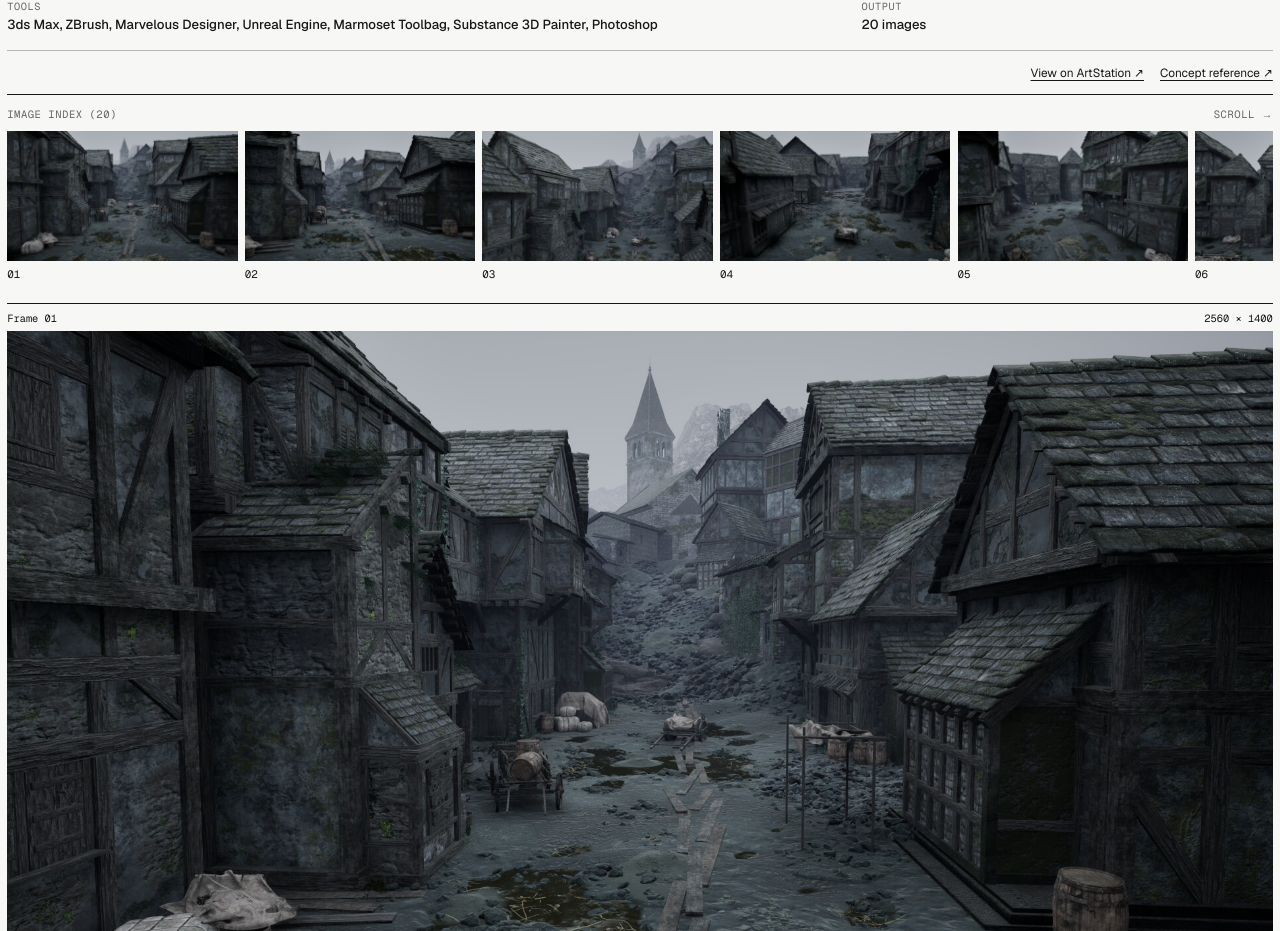
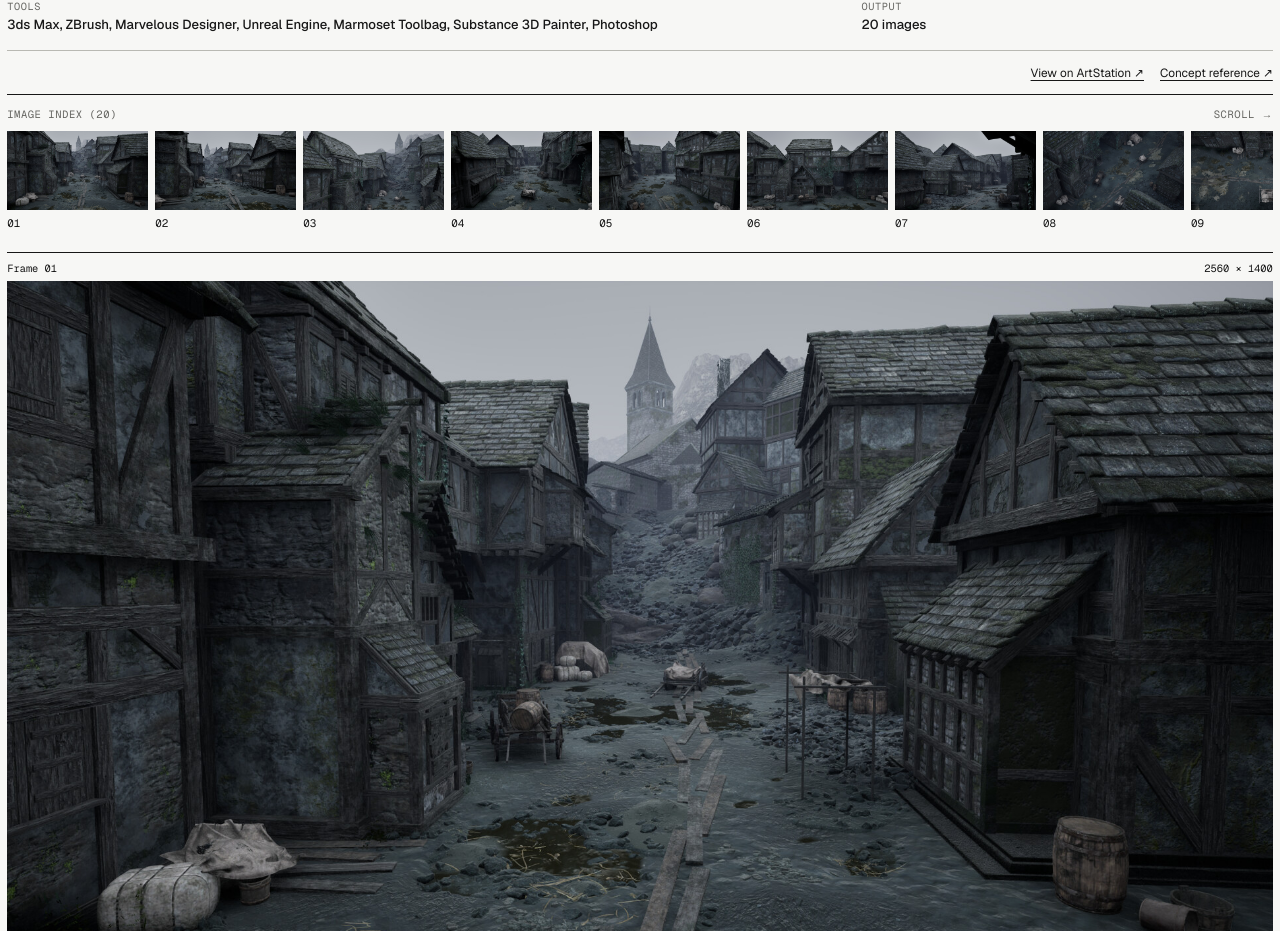
Before and after one commit to rohyunsang/kimminjeong-portfolio, a Next.js app: page /work/forgotten-breath in a window 1280 px wide. Shown: the part 1176-2107 px from the top of the page. Built offline with nearby package versions, Linux system fonts and the light colour scheme.

Commit message:
Reduce project image index thumbnails

```diff
--- a/src/app/globals.css
+++ b/src/app/globals.css
@@ -381,7 +381,7 @@ a {
 }
 
 .project-image-index li {
-  flex: 0 0 clamp(10rem, 18vw, 20rem);
+  flex: 0 0 clamp(7rem, 11vw, 12rem);
   min-width: 0;
   scroll-snap-align: start;
 }
```
